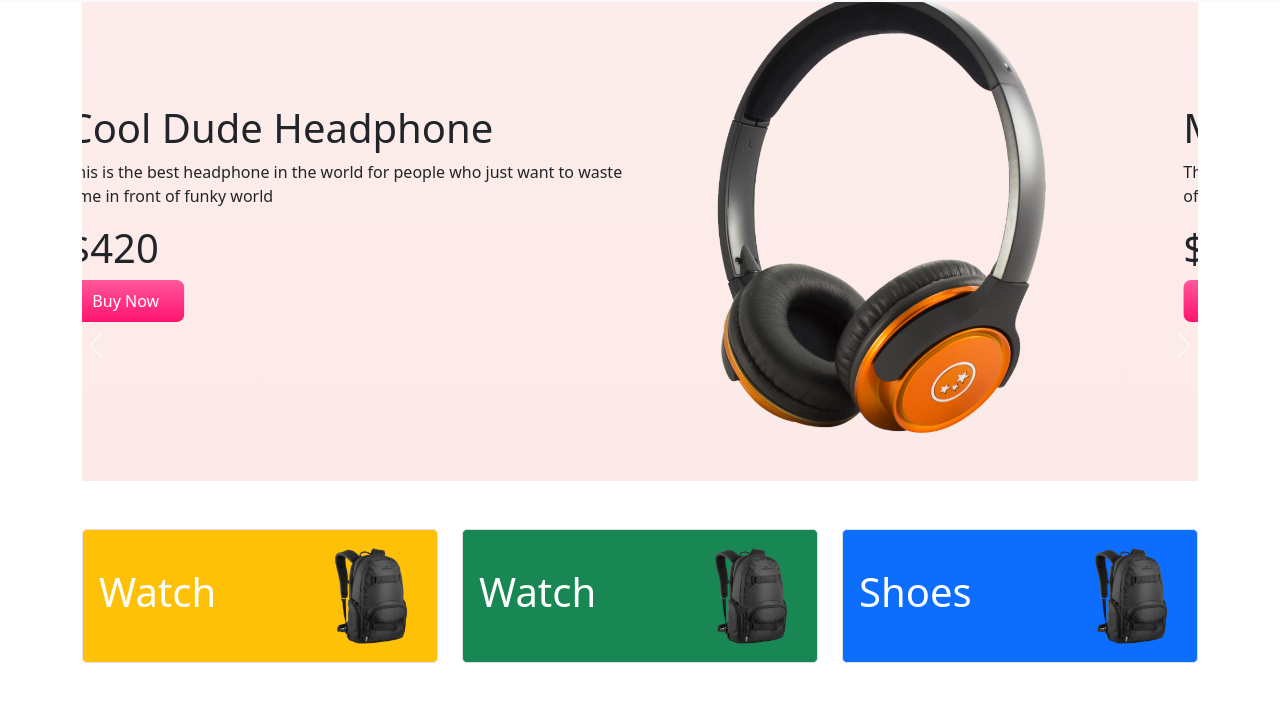
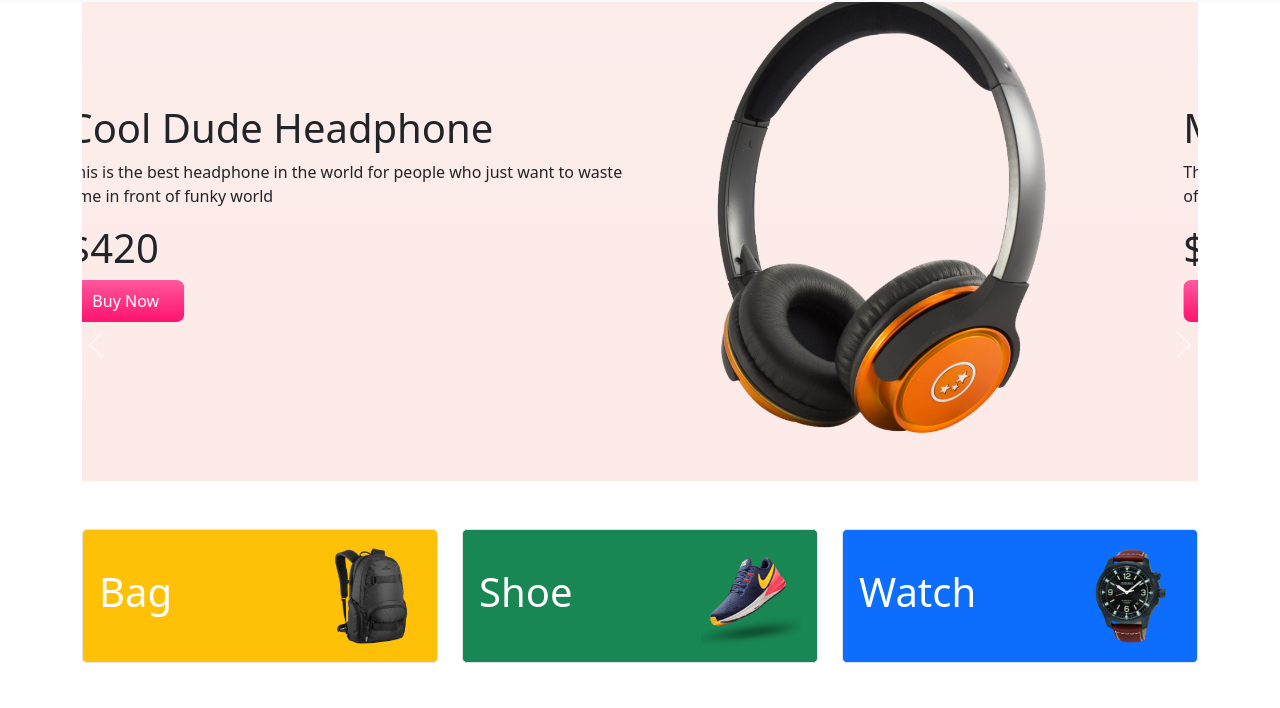
Before and after one commit to Farhad-anik/panda-commerce-bootstrap, a plain HTML site: page index.html in a window 1280 px wide. Shown: the part 55-763 px from the top of the page. Drawn offline with nearby package versions, Linux system fonts and the light colour scheme.

Commit message:
added 2022 footer

```diff
--- a/index.html
+++ b/index.html
@@ -126,20 +126,20 @@
             <div class="row g-4">
                 <div class="col-lg-4 col-md-6 col-12">
                     <div class="p-3 border bg-warning d-flex align-items-center justify-content-between rounded-3">
-                        <h1 class="text-white">Watch</h1>
+                        <h1 class="text-white">Bag</h1>
                         <img src="images/categories/bag.png" alt="bag">
                     </div>
                 </div>
                 <div class="col-lg-4 col-md-6 col-12">
                     <div class="p-3 border bg-success d-flex align-items-center justify-content-between rounded-3">
-                        <h1 class="text-white">Watch</h1>
-                        <img src="images/categories/bag.png" alt="bag">
+                        <h1 class="text-white">Shoe</h1>
+                        <img src="images/categories/shoes.png" alt="bag">
                     </div>
                 </div>
                 <div class="col-lg-4 col-md-6 col-12">
                     <div class="p-3 border bg-primary d-flex align-items-center justify-content-between  rounded-3">
-                        <h1 class="text-white">Shoes</h1>
-                        <img src="images/categories/bag.png" alt="bag">
+                        <h1 class="text-white">Watch</h1>
+                        <img src="images/categories/watch.png" alt="bag">
                     </div>
                 </div>
 
@@ -270,7 +270,7 @@
     </main>
     <!-- start footer -->
     <footer class="mt-5 text-center">
-        <p><small>©2020. Panda Commerce. All rights reserved. Sofia, Bulgaria.</small></p>
+        <p><small>©2022. Panda Commerce. All rights reserved. Sofia, Bulgaria.</small></p>
     </footer>
 
 
```
